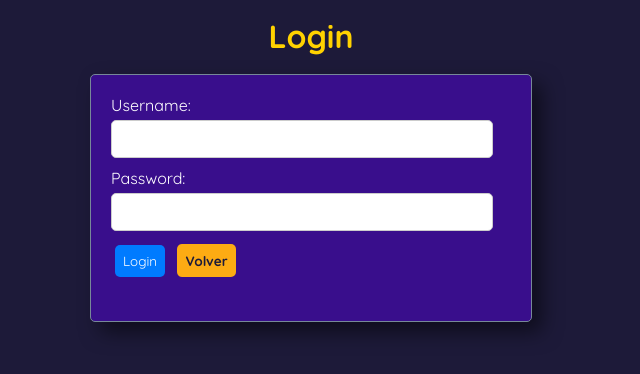
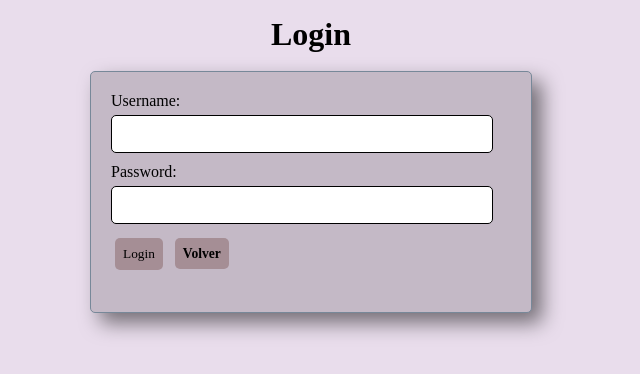
Before and after one commit to GI-gabriel/cac-24166-grupo-10-backend, a Flask app: page /login in a window 1280 px wide. Shown: the top 374 px of the page, without its empty margins (329-969 px from the left). Run offline with Flask 3, Linux system fonts and the light colour scheme.

Commit message:
Aplica estilos nuevos a /login

```diff
--- a/back/app/static/css/crud_styles.css
+++ b/back/app/static/css/crud_styles.css
@@ -2,14 +2,14 @@
 @import url('https://fonts.googleapis.com/css2?family=Quicksand:wght@300..700&display=swap');
 
 * {
-  font-family: 'Quicksand', sans-serif;
+  font-family: 'sans-serif';
   margin: 0;
 }
 
 body {
   font-family: Mon;
-  background-color: #1d1a39;
-  color: white;
+  background-color: #e9ddec;
+  color: rgb(0, 0, 0);
 }
 
 .contenedor-centrado {
@@ -32,7 +32,7 @@ body {
   top: 0;
   width: 100vw;
   height: 100px;
-  background-color: #390E8C;
+  background-color: #e9ddec;
   display: flex;
   justify-content: flex-start;
   align-items: center;
@@ -40,7 +40,7 @@ body {
   overflow: hidden;
   margin-bottom: 20px;
   position: fixed !important;
-  box-shadow: 10px 10px 20px rgba(0, 0, 0, 0.5);
+  box-shadow: 10px 10px 20px rgba(0, 0, 0, 0.386);
 }
 
 .logo-nav {
@@ -51,7 +51,7 @@ body {
 
 p {
   font-family: 'Times New Roman', Times, serif;
-  background-color: #f9f9f9;
+  background-color: #000000;
   max-width: 400px;
   margin: 0 auto;
   padding: 20px;
@@ -64,7 +64,7 @@ h4,
 h5,
 h6 {
   text-align: center;
-  color: #ffd200;
+  color: #000000;
 }
 
 h1 {
@@ -75,7 +75,7 @@ form {
   max-width: 400px;
   margin: 0 auto;
   padding: 20px;
-  background-color: #390e8c;
+  background-color: #c4b9c6;
   border: 1px solid lightslategray;
   border-radius: 5px;
   box-shadow: 10px 10px 20px rgba(0, 0, 0, 0.5);
@@ -85,7 +85,7 @@ table {
   max-width: 90%;
   margin: 0 auto;
   padding: 20px;
-  background-color: #390e8c;
+  background-color: #c4b9c6;
   border: 1px solid lightslategray;
   border-radius: 5px;
   box-shadow: 10px 10px 20px rgba(0, 0, 0, 0.5);
@@ -103,13 +103,13 @@ textarea {
   width: 90%;
   padding: 10px;
   margin-bottom: 10px;
-  border: 1px solid #cccccc;
+  border: 1px solid #000000;
   border-radius: 5px;
 }
 
 input[type="submit"] {
   padding: 10px;
-  background-color: #007bff;
+  background-color: #e9ddec;
   color: #ffffff;
   border: none;
   border-radius: 5px;
@@ -117,28 +117,29 @@ input[type="submit"] {
 }
 
 input[type="submit"]:hover {
-  background-color: #0056b3;
+  background-color: #e9ddec;
 }
 
 button {
   padding: 8px;
   margin: 4px;
-  background-color: #007bff;
-  color: #ffffff;
+  background-color: #a58e95;
+  color: #000000;
   border: none;
   border-radius: 5px;
   cursor: pointer;
 }
 
 button:hover {
-  background-color: #0056b3;
+  background-color: #a58e95
+  ;
 }
 
 a {
   padding: 8px;
   margin: 4px;
-  background-color: #fdab13;
-  color: #1d1a39;
+  background-color: #a58e95;
+  color: #000000;
   border: none;
   border-radius: 5px;
   cursor: pointer;
@@ -148,6 +149,6 @@ a {
 }
 
 a:hover {
-  background-color: #1d1a39;
-  color: #fdab13
+  background-color: #000000;
+  color: #a58e95
 }
--- a/front/css/crud_styles.css
+++ b/front/css/crud_styles.css
@@ -98,6 +98,7 @@ label {
 
 input[type="text"],
 input[type="number"],
+input[type="password"],
 textarea {
   width: 90%;
   padding: 10px;
```
